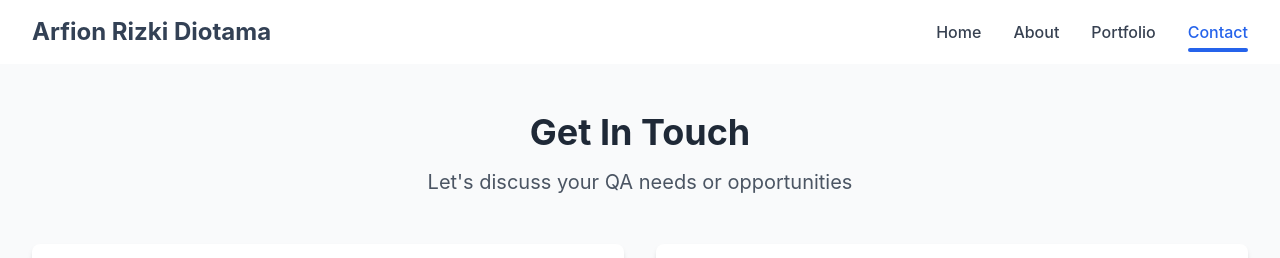
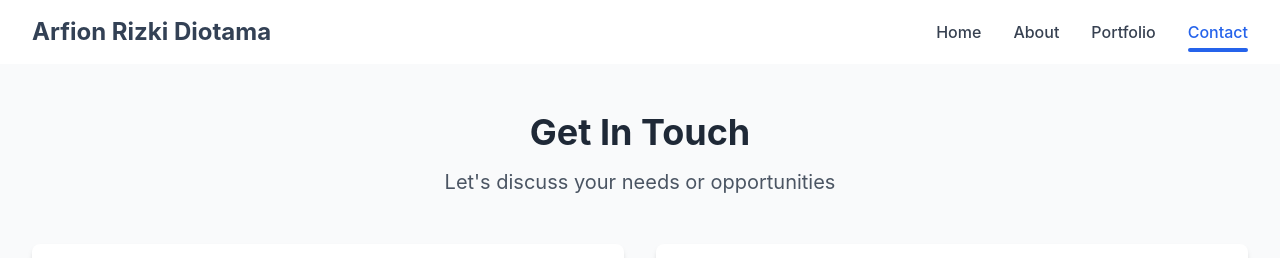
Before and after one commit to arfion11/my-portofolio, a React (Vite) app: page /contact in a window 1280 px wide. Shown: the top 258 px of the page. Built offline with nearby package versions, Linux system fonts and the light colour scheme.

Commit message:
COMMIT WW

```diff
--- a/src/components/ProjectSlider.jsx
+++ b/src/components/ProjectSlider.jsx
@@ -79,13 +79,15 @@ export default function ProjectSlider({ title, projects, category, icon: Icon })
             {/* Slider Container */}
             <div className="relative group">
                 {/* Left Arrow Button */}
+                <div className="absolute left-0 top-1/2 -translate-y-1/2 -translate-x-4 z-10 opacity-0 group-hover:opacity-100 transition-opacity duration-300">
                     <motion.button
                         onClick={() => scroll('left')}
-                    className="absolute left-0 top-1/2 -translate-y-1/2 -translate-x-4 z-10 bg-white/90 backdrop-blur-sm p-3 rounded-full shadow-lg opacity-0 group-hover:opacity-100 transition-all duration-300 hover:bg-white hover:shadow-xl"
+                        className="bg-white/90 backdrop-blur-sm p-3 rounded-full shadow-lg hover:bg-white hover:shadow-xl"
                         whileTap={{ scale: 0.95 }}
                     >
                         <ChevronLeft className="w-6 h-6 text-gray-800" />
                     </motion.button>
+                </div>
 
                 {/* Projects Slider */}
                 <div
@@ -107,14 +109,16 @@ export default function ProjectSlider({ title, projects, category, icon: Icon })
                 </div>
 
                 {/* Right Arrow Button */}
+                <div className="absolute right-0 top-1/2 -translate-y-1/2 translate-x-4 z-10 opacity-0 group-hover:opacity-100 transition-opacity duration-300">
                     <motion.button
                         onClick={() => scroll('right')}
-                    className="absolute right-0 top-1/2 -translate-y-1/2 translate-x-4 z-10 bg-white/90 backdrop-blur-sm p-3 rounded-full shadow-lg opacity-0 group-hover:opacity-100 transition-all duration-300 hover:bg-white hover:shadow-xl"
+                        className="bg-white/90 backdrop-blur-sm p-3 rounded-full shadow-lg hover:bg-white hover:shadow-xl"
                         whileTap={{ scale: 0.95 }}
                     >
                         <ChevronRight className="w-6 h-6 text-gray-800" />
                     </motion.button>
                 </div>
             </div>
+        </div>
     );
 }
--- a/src/pages/Contact.jsx
+++ b/src/pages/Contact.jsx
@@ -94,7 +94,7 @@ export default function Contact() {
         >
           <h1 className="text-4xl font-bold text-gray-800 mb-4">Get In Touch</h1>
           <p className="text-xl text-gray-600">
-            Let's discuss your QA needs or opportunities
+            Let's discuss your needs or opportunities
           </p>
         </motion.div>
 
```
Lines whose indentation alone changed are shown as unchanged.
